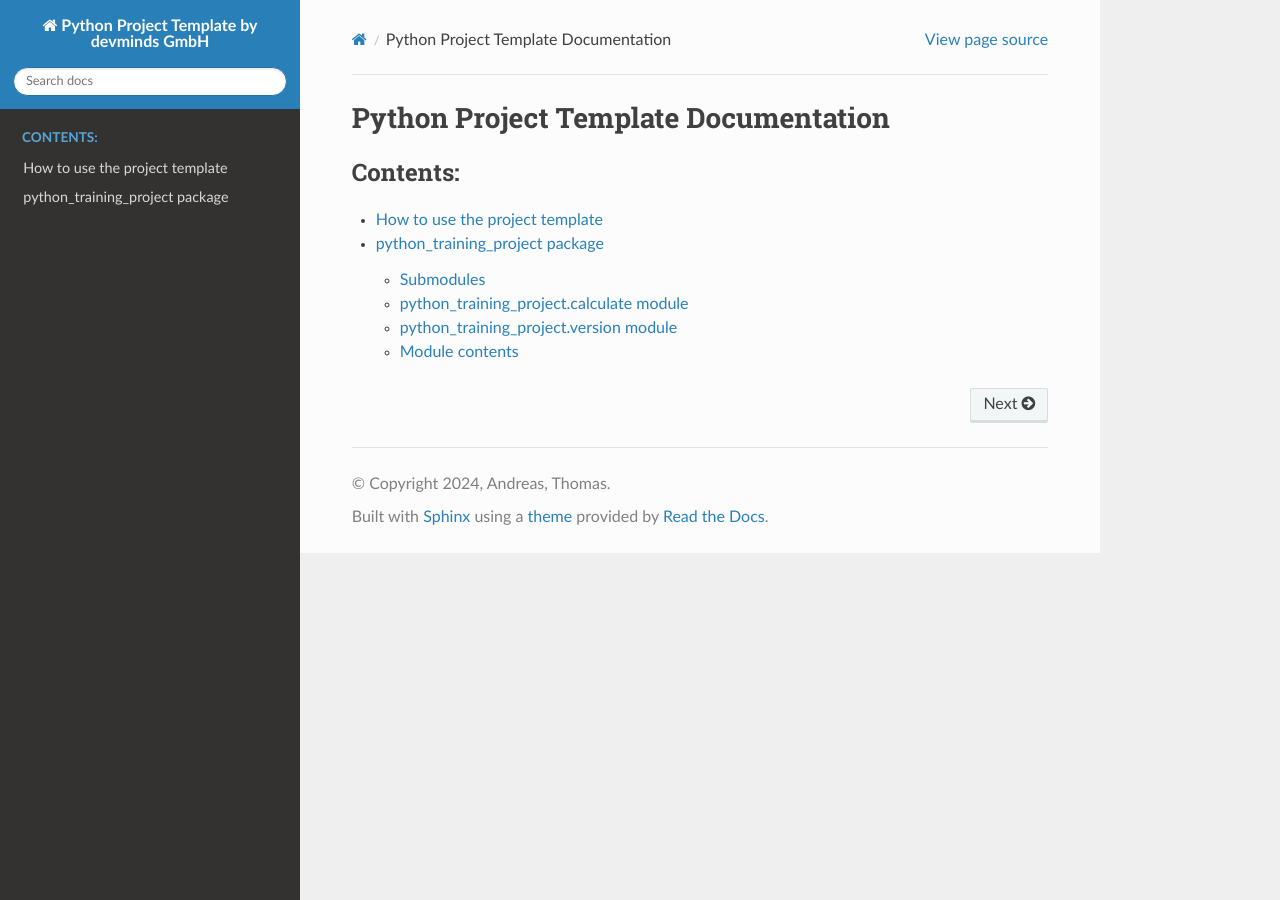
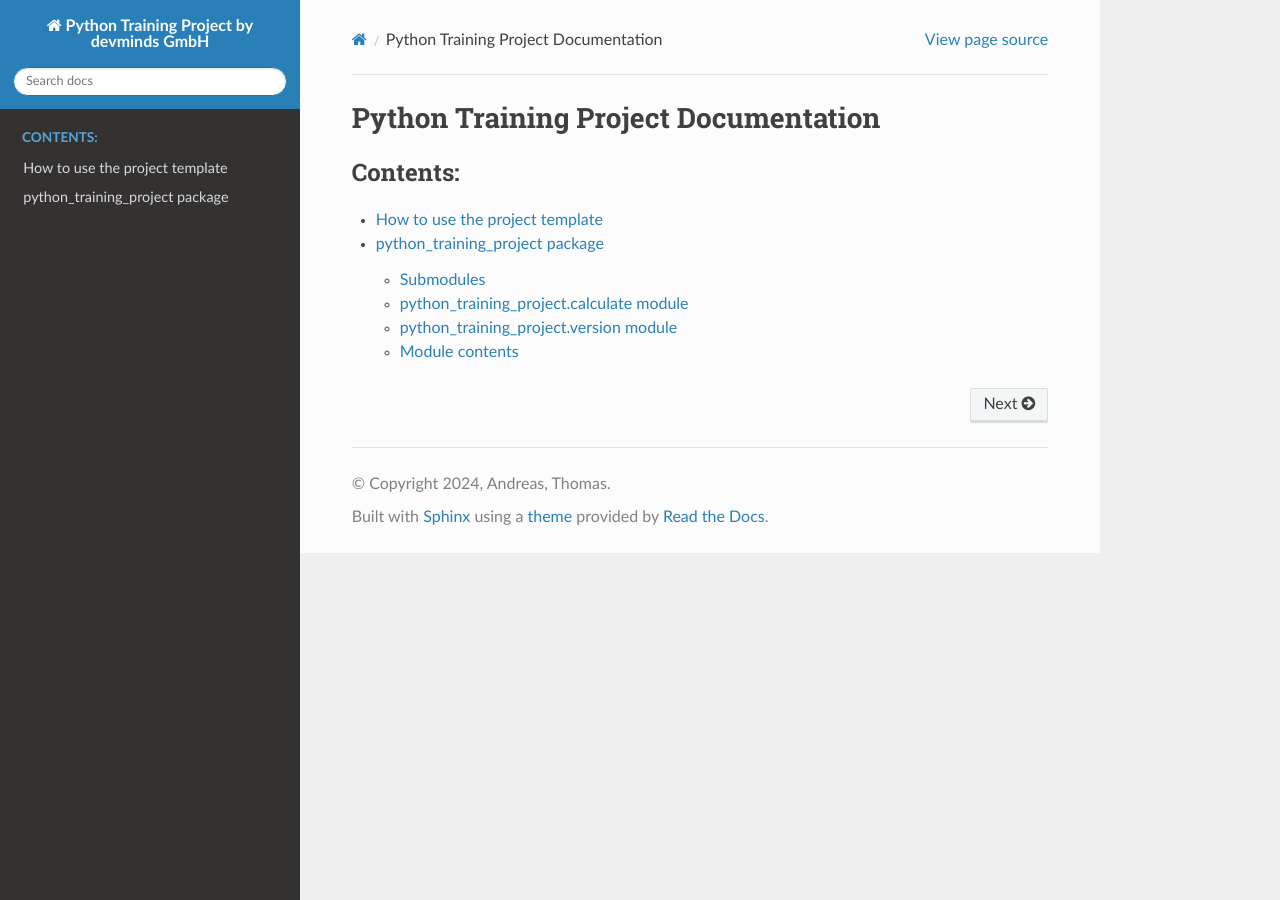
Before and after one commit to devminds-ch/project-python, a Sphinx documentation site: the page built from docs/index.rst, in a window 1280 px wide. Built offline with Sphinx 7.4.7 and the Read the Docs theme 2.0.0, drawn with Linux system fonts in a browser that asks for light colours; the version number could not be read and is left out.

Commit message:
Fix documentation naming

```diff
--- a/docs/conf.py
+++ b/docs/conf.py
@@ -9,7 +9,7 @@ sys.path.append(os.path.abspath('../src'))
 # -- Project information -----------------------------------------------------
 # https://www.sphinx-doc.org/en/master/usage/configuration.html#project-information
 
-project = 'Python Project Template by devminds GmbH'
+project = 'Python Training Project by devminds GmbH'
 copyright = '2024, Andreas, Thomas'
 author = 'Andreas, Thomas'
 
--- a/docs/index.rst
+++ b/docs/index.rst
@@ -1,4 +1,4 @@
-Python Project Template Documentation
+Python Training Project Documentation
 =====================================
 
 .. toctree::
```
